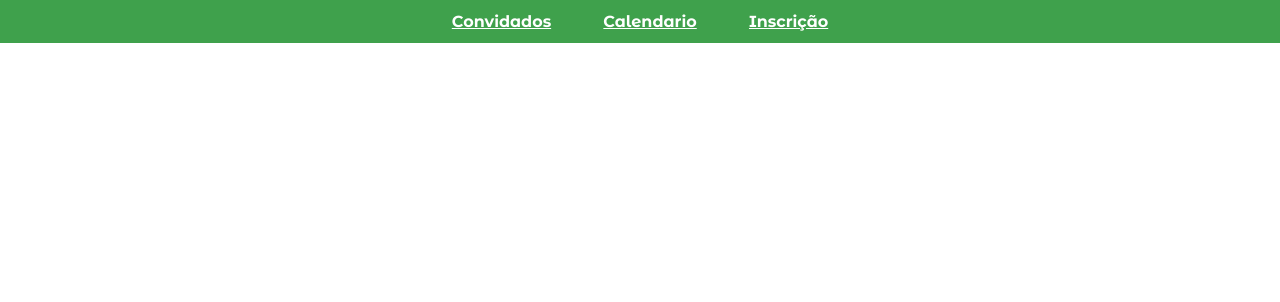
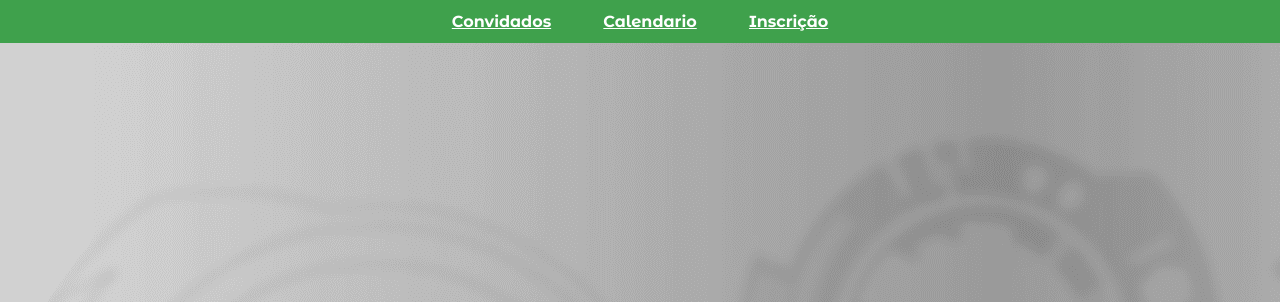
Before and after one commit to iure11/Css-animation, a plain HTML site: page index.html in a window 1280 px wide. Shown: the top 302 px of the page. Drawn offline with Linux system fonts and the light colour scheme; the site is published under a folder, as on GitHub Pages, so addresses that start at the root find nothing.

Commit message:
Update estilos.css

```diff
--- a/css/estilos.css
+++ b/css/estilos.css
@@ -46,7 +46,7 @@ body {
     justify-content: center;
     height: calc(100vh - 43px);
     font-family: 'Montserrat'sans-serif;
-    background: url("/img/background.png");
+    background: url("../img/background.png");
 
 }
 
```
